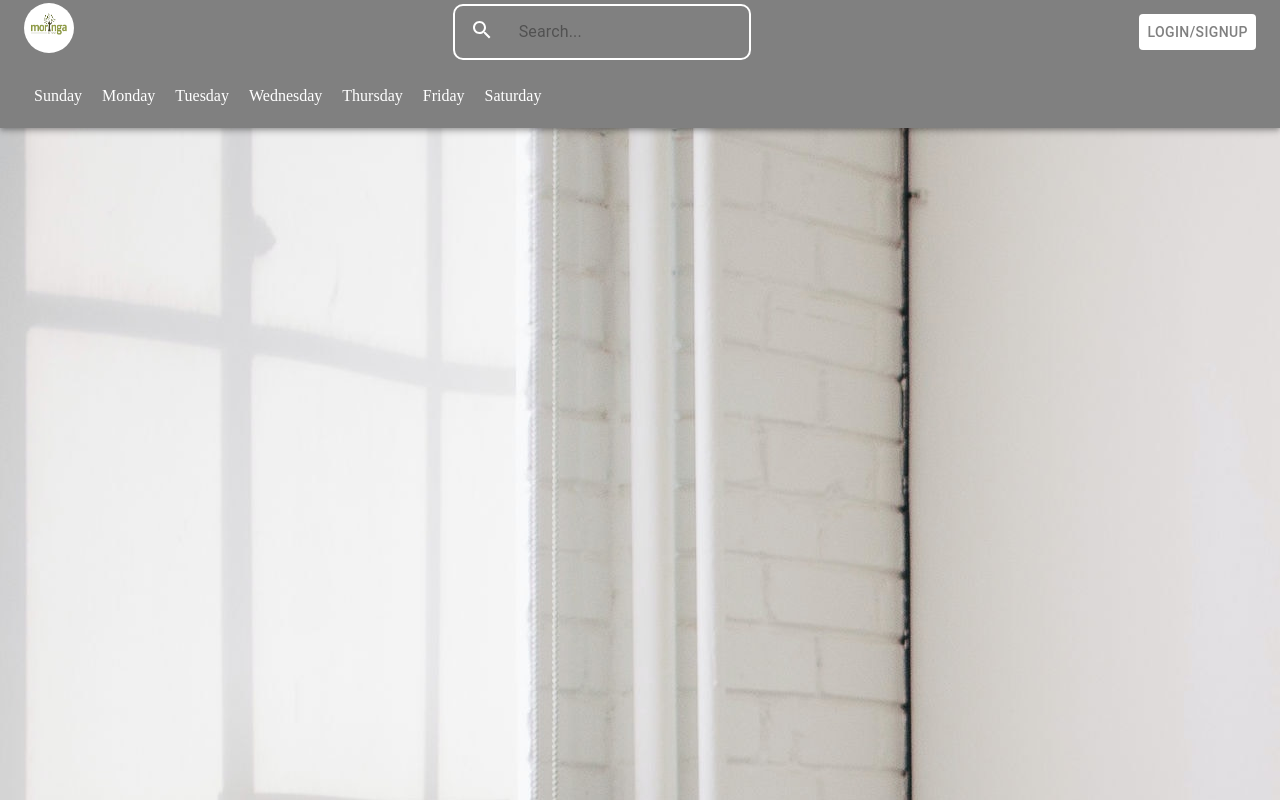
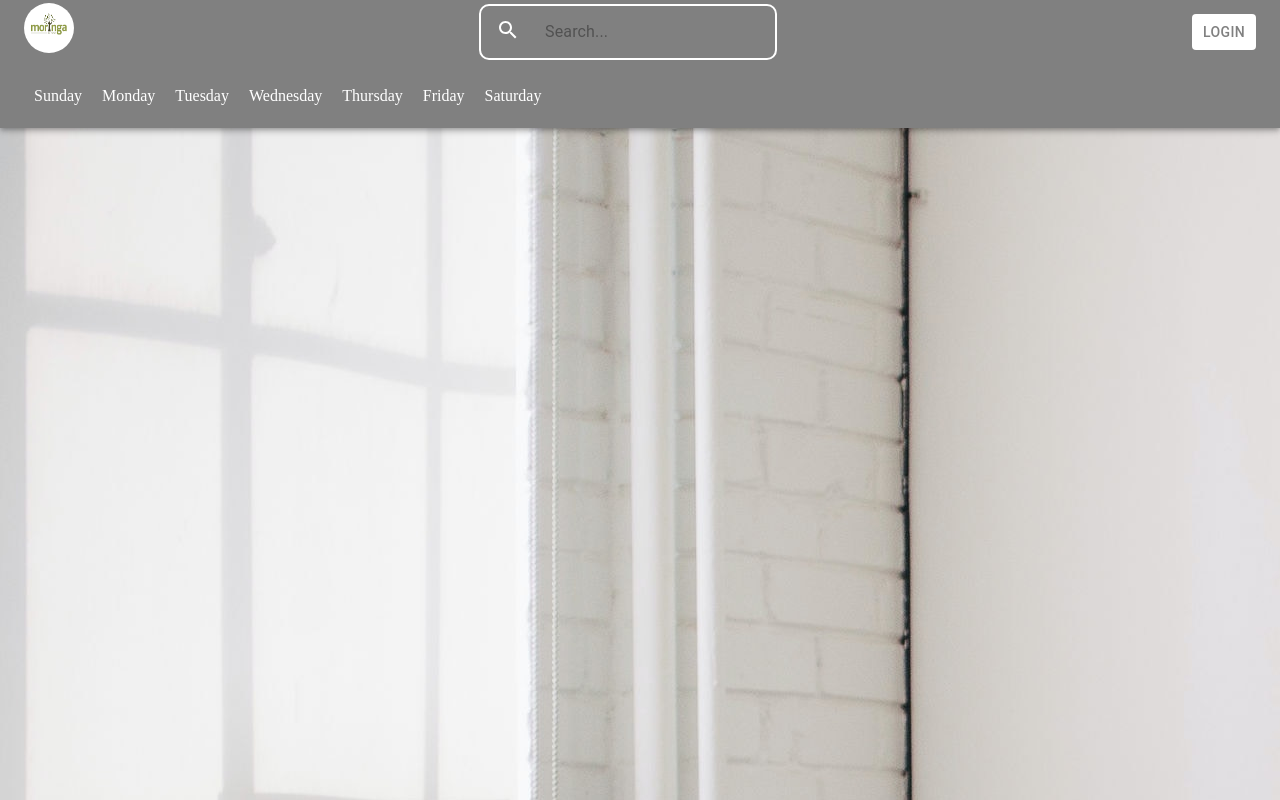
Before and after one commit to Class-Schedule-App/Class-Schedule-App, a React (Create React App) app in the folder class_schedule/: page / in a window 1280 px wide. Shown: the top 800 px of the page. Built offline with nearby package versions, Linux system fonts and the light colour scheme; no server answers.

Commit message:
Updated user props

```diff
--- a/class_schedule/src/App.js
+++ b/class_schedule/src/App.js
@@ -18,11 +18,19 @@ import SessionList from "./Components/SessionList";
 import UserProfile from "./Components/UserProfile";
 
 export default function App() {
+  const [user, setUser] = useState(null);
+  const handleLogin = (userData) => {
+    setUser(userData);
+  };
+  const handleLogout = () => {
+    setUser(null);
+  };
+
   return (
     <BrowserRouter>
       <Routes>
-        <Route path="/" element={<Dashboard />} />
-        <Route path="/login" element={<Login />} />
+        <Route path="/" element={<Dashboard user={user} onLogin={handleLogin} onLogout={handleLogout}/>} />
+        <Route path="/login" element={<Login onLogin={handleLogin} />} />
         <Route path="/profile" element={<UserProfile />} />
         <Route path="/modules/:moduleId" element={<ModuleDetailPage />} />
         <Route path="/modules" element={<ModuleListPage />} />
@@ -36,9 +44,9 @@ export default function App() {
         <Route path="/announcementpage" element={<AnnouncementPage />} />
         <Route path="/announcementform" element={<AnnouncementFormPage />} />
         <Route path="/session" element={<SessionList />} />
-        <Route path='/resetpassword' element={<ResetPassword/>} />
-        <Route path="/mod" element={ <ModPage /> }/>
-        <Route path="/mod/:modId" element={ <ModuleDetails /> }/>
+        <Route path="/resetpassword" element={<ResetPassword />} />
+        <Route path="/mod" element={<ModPage />} />
+        <Route path="/mod/:modId" element={<ModuleDetails />} />
       </Routes>
     </BrowserRouter>
   );
--- a/class_schedule/src/Components/Header.jsx
+++ b/class_schedule/src/Components/Header.jsx
@@ -15,11 +15,11 @@ import MoreIcon from "@mui/icons-material/MoreVert";
 import Grid from "@mui/material/Grid";
 import { useNavigate, useLocation } from "react-router-dom";
 
-const Header = ({ user, onLogin, onLogout }) => {
+const Header = ({ user, onLogout }) => {
   const [anchorEl, setAnchorEl] = useState(null);
   const open = Boolean(anchorEl);
   const navigate = useNavigate();
-  const location = useLocation();
+  //const location = useLocation();
 
   const handleProfileMenuOpen = (event) => {
     setAnchorEl(event.currentTarget);
@@ -130,7 +130,7 @@ const Header = ({ user, onLogin, onLogout }) => {
               backgroundColor: "white",
             }}
           >
-            Login/Signup
+            Login
           </Button>
         )}
       </Toolbar>
--- a/class_schedule/src/Pages/Dashboard.js
+++ b/class_schedule/src/Pages/Dashboard.js
@@ -10,20 +10,19 @@ import { useState } from "react";
 import SessionDetailPage from "./SessionDetailPage";
 import ModuleDetailPage from "./ModuleDetailPage";
 
-function Dashboard() {
+function Dashboard({ user, onLogin, onLogout }) {
   const userRole = useSelector((state) => state.userType.userType);
-  const [user, setUser] = useState(null);
-  // const [userRole, setUserRole] = useState("student");
+  // const [user, setUser] = useState(null);
+  // // const [userRole, setUserRole] = useState("student");
 
-  // a function to handle user login
-  const handleLogin = (user, userType) => {
-    setUser(user);
-    //setUserRole(userType);
-  };
+  // // a function to handle user login
+  // const handleLogin = (userData) => {
+  //   setUser(userData);
+  // };
 
-  const handleLogout = () => {
-    setUser(null);
-  };
+  // const handleLogout = () => {
+  //   setUser(null);
+  // };
 
   // Check the notification settings in localStorage
   const savedSettings = JSON.parse(
@@ -38,7 +37,7 @@ function Dashboard() {
   return (
     <div className="flex flex-col h-screen relative">
       <div className="mb-4 p-2">
-        <Header user={user} onLogin={handleLogin} onLogout={handleLogout} />
+        <Header user={user} onLogout={onLogout} />
       </div>
       <div className="flex mt-20 p-6 flex-grow">
         <div className="text-right top-0 right-0 mt-24 p-12 z-15 absolute">
--- a/class_schedule/src/Pages/Login.js
+++ b/class_schedule/src/Pages/Login.js
@@ -49,8 +49,10 @@ function Login({onLogin}) {
         // Store the token in local storage
         localStorage.setItem('token', token);
 
+        onLogin(data.user);
+
         // Redirect or perform actions upon successful login
-        navigate("/");
+        // navigate("/");
       } else {
         console.log(formData);
         throw new Error(await response.text());
```
